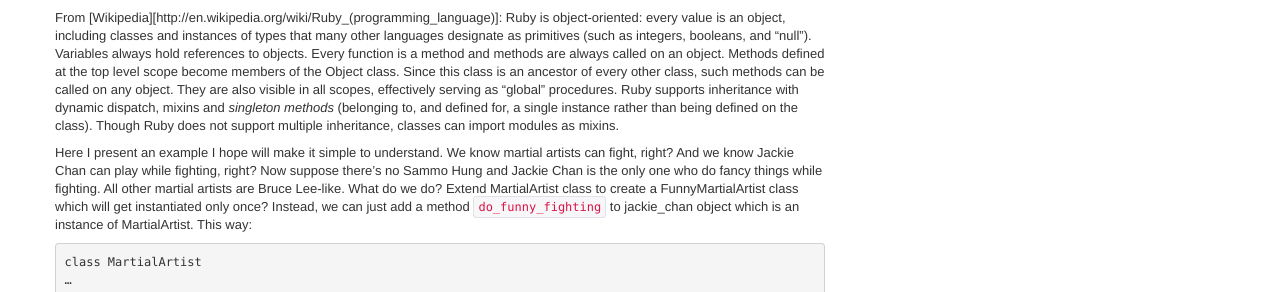
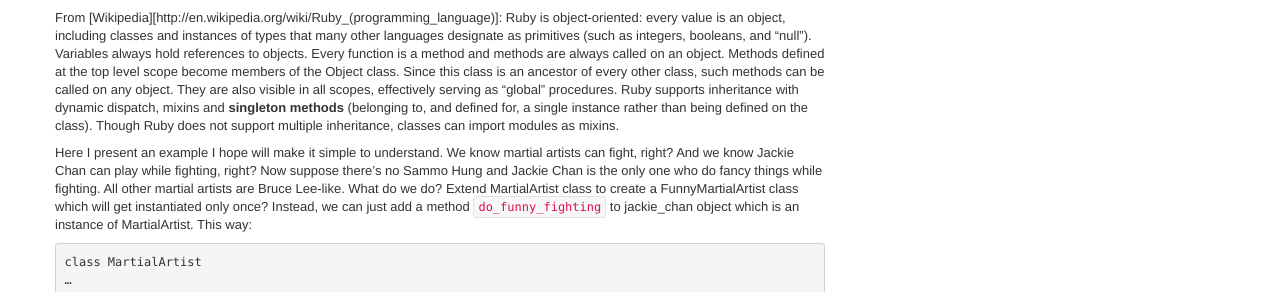
Before and after one commit to douglasdrumond/drumond19.com, a Jekyll site: the page built from _posts/2012-11-5-eigenclass.md, in a window 1280 px wide. Shown: the part 222-514 px from the top of the page. Built offline with Jekyll 4.4.1, drawn with Linux system fonts in a browser that asks for light colours; some web fonts are replaced.

```diff
--- a/_posts/2012-11-5-eigenclass.md
+++ b/_posts/2012-11-5-eigenclass.md
@@ -8,7 +8,7 @@ tags: "Ruby"
 In Ruby, there’s the concept of eigenclasses, or singleton classes. These are classes implicitly defined when attaching methods to a single instance.
 
 From [Wikipedia][http://en.wikipedia.org/wiki/Ruby_(programming_language)]:
-Ruby is object-oriented: every value is an object, including classes and instances of types that many other languages designate as primitives (such as integers, booleans, and "null"). Variables always hold references to objects. Every function is a method and methods are always called on an object. Methods defined at the top level scope become members of the Object class. Since this class is an ancestor of every other class, such methods can be called on any object. They are also visible in all scopes, effectively serving as "global" procedures. Ruby supports inheritance with dynamic dispatch, mixins and _singleton methods_ (belonging to, and defined for, a single instance rather than being defined on the class). Though Ruby does not support multiple inheritance, classes can import modules as mixins.
+Ruby is object-oriented: every value is an object, including classes and instances of types that many other languages designate as primitives (such as integers, booleans, and "null"). Variables always hold references to objects. Every function is a method and methods are always called on an object. Methods defined at the top level scope become members of the Object class. Since this class is an ancestor of every other class, such methods can be called on any object. They are also visible in all scopes, effectively serving as "global" procedures. Ruby supports inheritance with dynamic dispatch, mixins and **singleton methods** (belonging to, and defined for, a single instance rather than being defined on the class). Though Ruby does not support multiple inheritance, classes can import modules as mixins.
 
 Here I present an example I hope will make it simple to understand. We know martial artists can fight, right? And we know Jackie Chan can play while fighting, right? Now suppose there’s no Sammo Hung and Jackie Chan is the only one who do fancy things while fighting. All other martial artists are Bruce Lee-like. What do we do? Extend MartialArtist class to create a FunnyMartialArtist class which will get instantiated only once? Instead, we can just add a method `do_funny_fighting` to jackie_chan object which is an instance of MartialArtist. This way:
 
```
